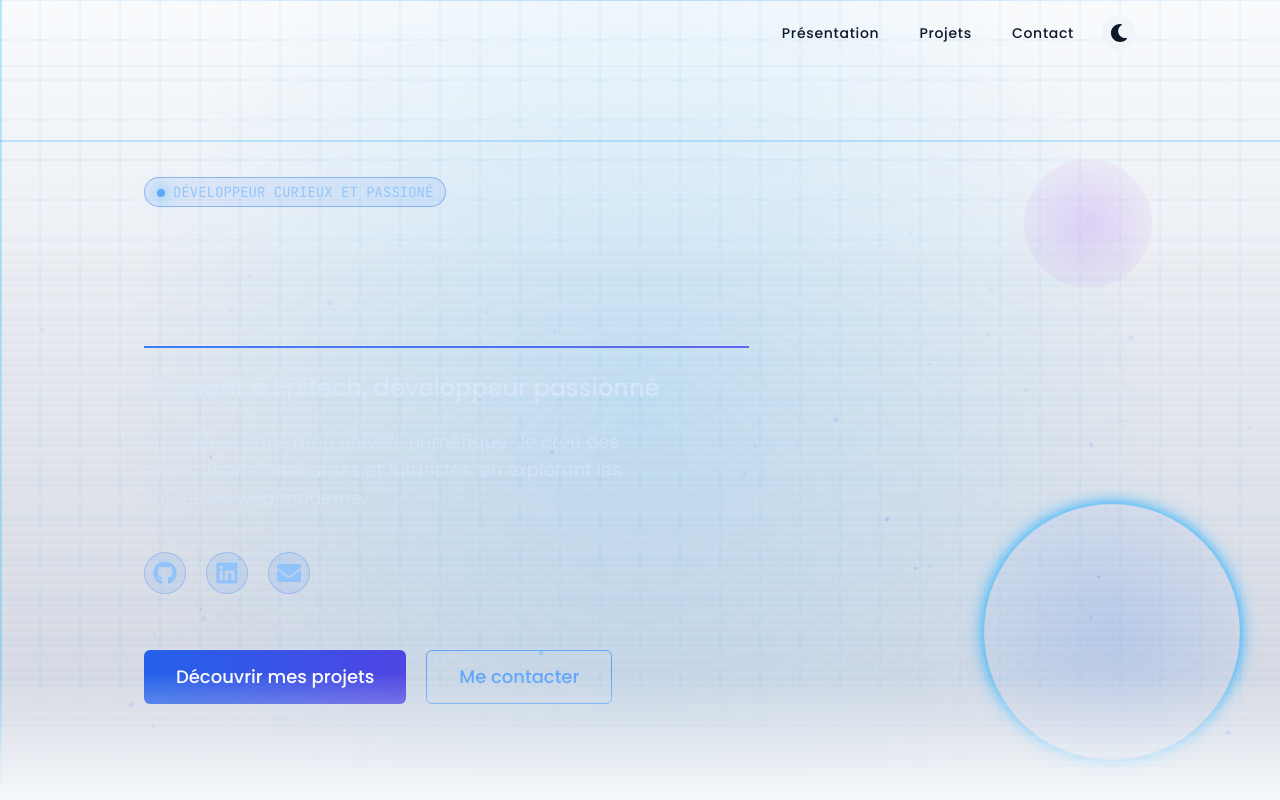
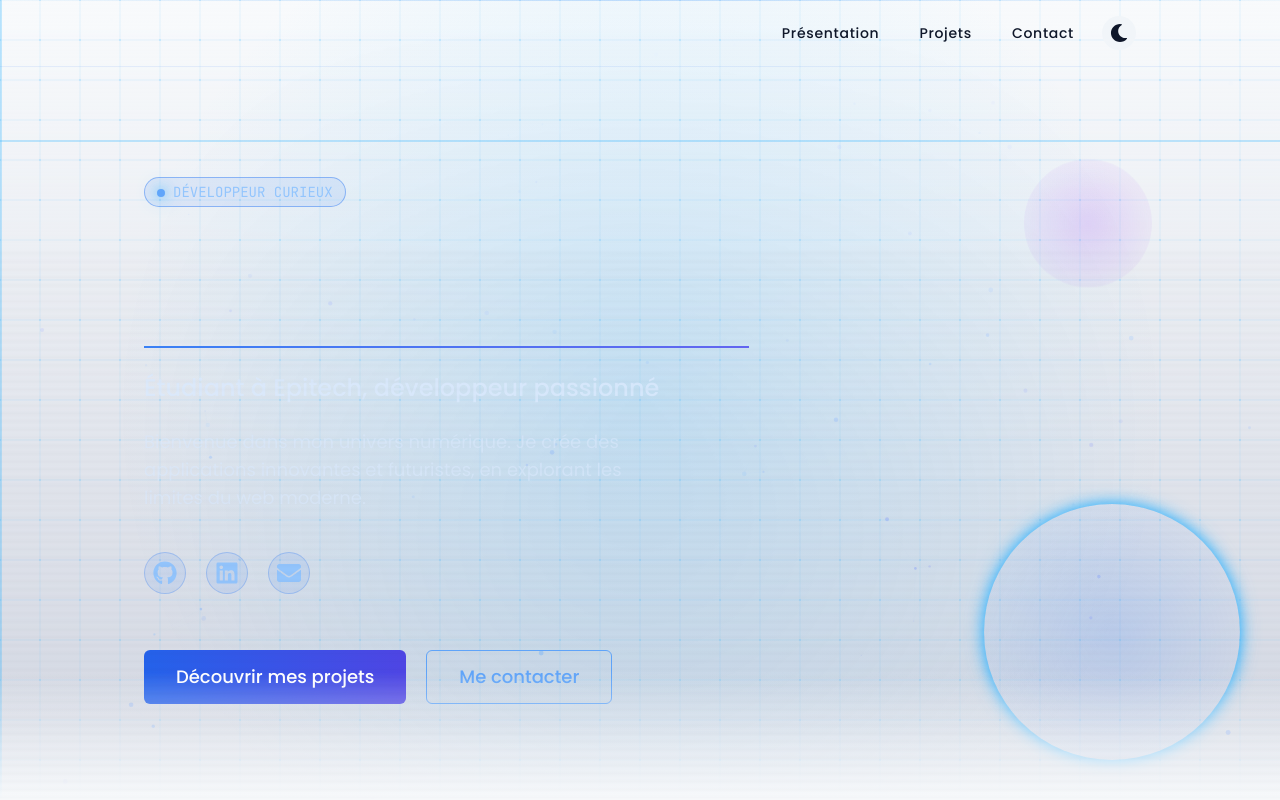
Before and after one commit to Val8063/Portfolio, a Next.js app: page / in a window 1280 px wide. Shown: the top 800 px of the page. Built offline with nearby package versions, Linux system fonts and the light colour scheme.

Commit message:
[FIX] repetition du mot passioné dans le header

```diff
--- a/src/components/FuturisticHeader.tsx
+++ b/src/components/FuturisticHeader.tsx
@@ -127,7 +127,7 @@ export default function FuturisticHeader() {
             className="inline-block px-3 py-1 rounded-full border border-blue-500/50 bg-blue-500/10 text-blue-300 text-sm font-mono mb-6"
           >
             <span className="inline-block w-2 h-2 rounded-full bg-blue-400 mr-2 animate-pulse-neon"></span>
-            DÉVELOPPEUR CURIEUX ET PASSIONÉ
+            DÉVELOPPEUR CURIEUX
           </motion.div>
 
           {/* Nom avec effet de glitch */}
```
